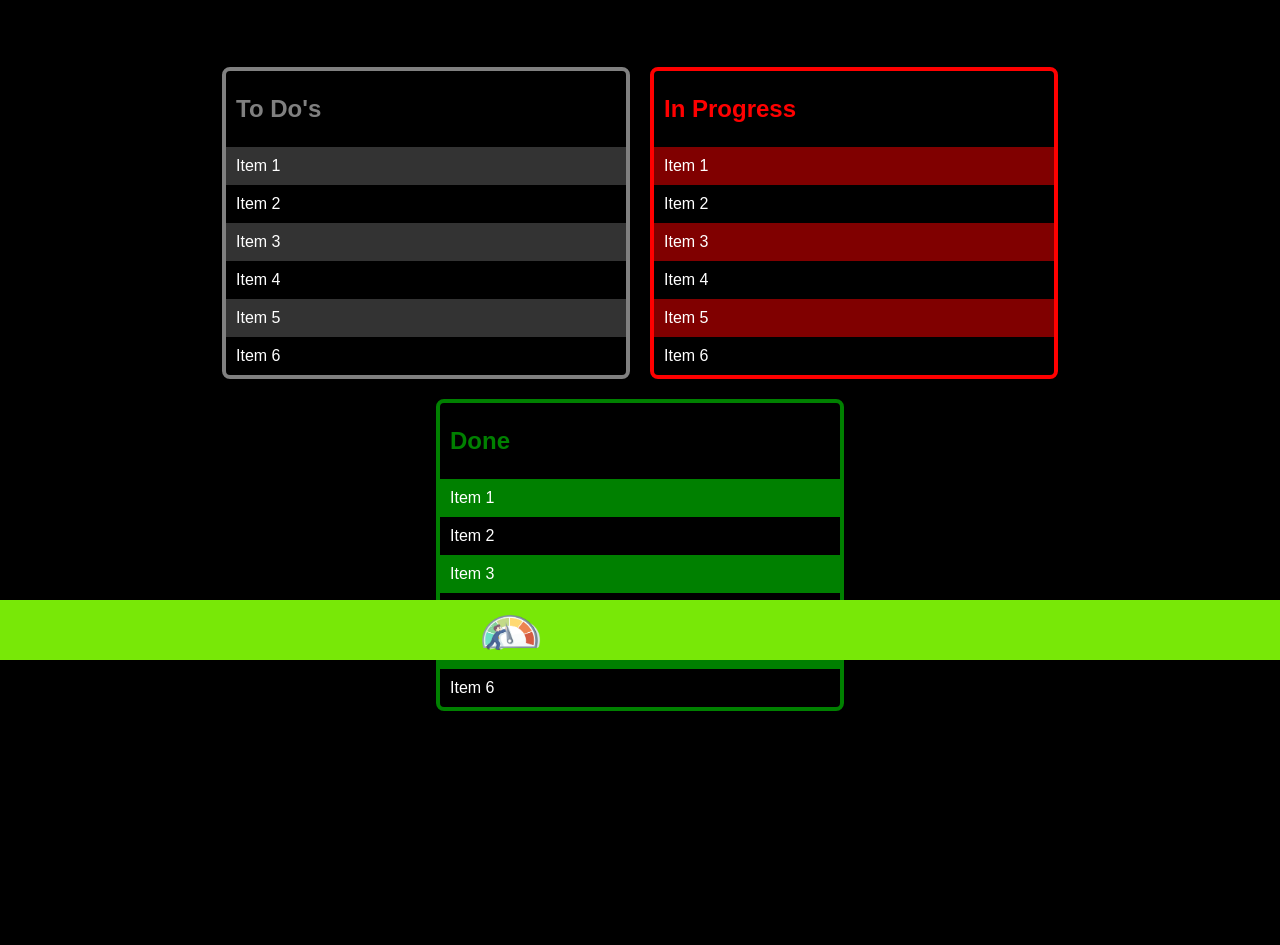
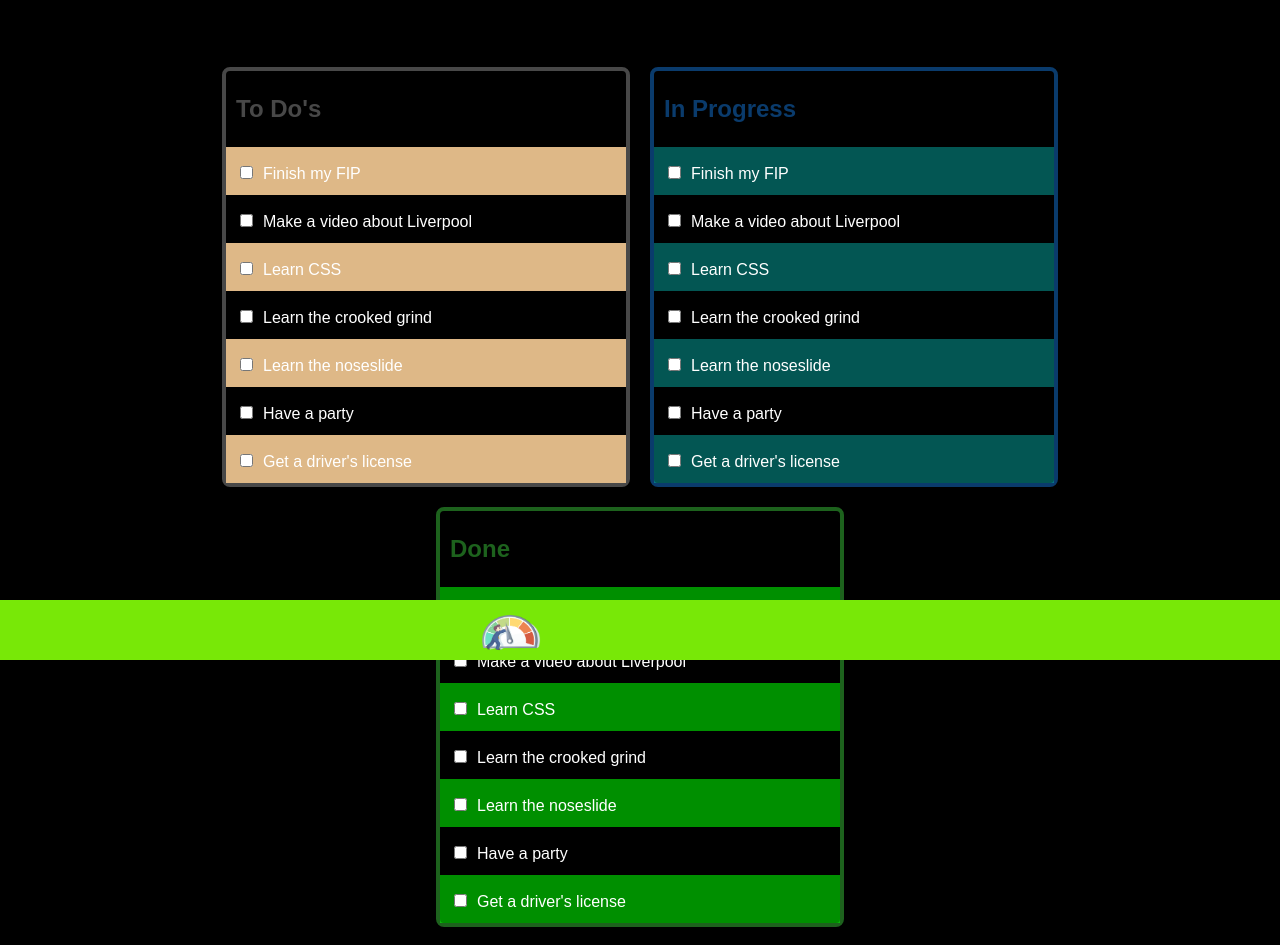
Before and after one commit to Mikki667/Kirs_Mikhail_CSS_Cascade_Selection_Pseudo_Selectors, a plain HTML site: page index.html in a window 1280 px wide. Shown: the part 140-1085 px from the top of the page. Before the commit the page ends 869 px from the top, so only its background shows below. Drawn offline with Linux system fonts and the light colour scheme.

Commit message:
Update on my html and css
In this commit I updated my HTML and CSS and also filled the README file

```diff
--- a/css/main.css
+++ b/css/main.css
@@ -1,4 +1,4 @@
-body {
+  body {
     background-color: black;
     /* these properties are inherited by children elements */
     font-size: 16px;
@@ -31,27 +31,27 @@ body {
     margin: 10px;
   }
   article > h2 {
-    color: gray;
+    color: rgb(72, 72, 72);
     padding: 4px 10px;
   }
   article:first-of-type {
-    border: 4px solid gray;
+    border: 4px solid rgb(72, 72, 72);
   }
 
   #inprogress {
-    border: 4px solid red;
+    border: 4px solid rgb(10, 59, 108);
   }
 
   #inprogress h2 {
-    color: red;
+    color: rgb(10, 59, 108);
   }
 
   #done {
-    border: 4px solid green;
+    border: 4px solid rgb(29, 98, 29);
   }
 
   #done h2 {
-    color: green;
+    color: rgb(29, 98, 29);
   }
 
   ul {
@@ -65,14 +65,51 @@ body {
   }
 
   .todo li:nth-child(odd) {
-    background-color: rgba(255, 255, 255, 0.2);
+    background-color: burlywood;
   }
   .inprogress li:nth-child(odd) {
-    background-color: rgba(255, 0, 0, 0.5);
+    background-color: rgba(7, 171, 166, 0.5);
   }
   .done li:nth-child(odd) {
-    background-color: rgba(0, 255, 0, 0.5);
+    background-color: rgba(0, 255, 0, 0.56);
   }
+
+  input[type="checkbox"] {
+    margin-right: 10px;
+  }
+
+  .todo input[type="checkbox"] + span::after {
+    content: '💀';
+    width: 20px;
+    height: 20px;
+    border-radius: 50%;
+    font-size: 24px;
+    opacity: 0;
+    transition: opacity .5s ease-in-out;
+  }
+
+  .inprogress input[type="checkbox"] + span::after {
+    content: '🚀';
+    width: 20px;
+    height: 20px;
+    font-size: 24px;
+    opacity: 0;
+    transition: opacity .5s ease-in-out;
+  }
+
+  .done input[type="checkbox"] + span::after {
+    content: '✅';
+    width: 20px;
+    height: 20px;
+    font-size: 24px;
+    opacity: 0;
+    transition: opacity .5s ease-in-out;
+  }
+
+  input[type="checkbox"]:checked + span::after {
+    opacity: 1;
+  }
+
 
   footer {
     position: fixed;
@@ -83,7 +120,7 @@ body {
     background-color: rgb(120, 232, 7);
     text-align: center;
     padding: 10px;
-}
+  }
 
   footer img {
     width: 90px;
--- a/index.html
+++ b/index.html
@@ -13,34 +13,79 @@
       <article id="todo">
         <h2>To Do's</h2>
         <ul class="todo">
-          <li>Item 1</li>
-          <li>Item 2</li>
-          <li>Item 3</li>
-          <li>Item 4</li>
-          <li>Item 5</li>
-          <li>Item 6</li>
+          <li>
+            <input type="checkbox"><span>Finish my FIP</span>
+          </li>
+          <li>
+            <input type="checkbox"><span>Make a video about Liverpool</span>
+          </li>
+          <li>
+            <input type="checkbox"><span>Learn CSS</span>
+          </li>
+          <li>
+            <input type="checkbox"><span>Learn the crooked grind</span>
+          </li>
+          <li>
+            <input type="checkbox"><span>Learn the noseslide</span>
+          </li>
+          <li>
+            <input type="checkbox"><span>Have a party</span>
+          </li>
+          <li>
+            <input type="checkbox"><span>Get a driver's license</span>
+          </li>
         </ul>
       </article>
       <article id="inprogress">
         <h2>In Progress</h2>
         <ul class="inprogress">
-          <li>Item 1</li>
-          <li>Item 2</li>
-          <li>Item 3</li>
-          <li>Item 4</li>
-          <li>Item 5</li>
-          <li>Item 6</li>
+          <li>
+            <input type="checkbox"><span>Finish my FIP</span>
+          </li>
+          <li>
+            <input type="checkbox"><span>Make a video about Liverpool</span>
+          </li>
+          <li>
+            <input type="checkbox"><span>Learn CSS</span>
+          </li>
+          <li>
+            <input type="checkbox"><span>Learn the crooked grind</span>
+          </li>
+          <li>
+            <input type="checkbox"><span>Learn the noseslide</span>
+          </li>
+          <li>
+            <input type="checkbox"><span>Have a party</span>
+          </li>
+          <li>
+            <input type="checkbox"><span>Get a driver's license</span>
+          </li>
         </ul>
       </article>
       <article id="done">
         <h2>Done</h2>
         <ul class="done">
-          <li>Item 1</li>
-          <li>Item 2</li>
-          <li>Item 3</li>
-          <li>Item 4</li>
-          <li>Item 5</li>
-          <li>Item 6</li>
+          <li>
+            <input type="checkbox"><span>Finish my FIP</span>
+          </li>
+          <li>
+            <input type="checkbox"><span>Make a video about Liverpool</span>
+          </li>
+          <li>
+            <input type="checkbox"><span>Learn CSS</span>
+          </li>
+          <li>
+            <input type="checkbox"><span>Learn the crooked grind</span>
+          </li>
+          <li>
+            <input type="checkbox"><span>Learn the noseslide</span>
+          </li>
+          <li>
+            <input type="checkbox"><span>Have a party</span>
+          </li>
+          <li>
+            <input type="checkbox"><span>Get a driver's license</span>
+          </li>
         </ul>
       </article>
       <footer>
```
Also changed, not shown: 1 other file.
